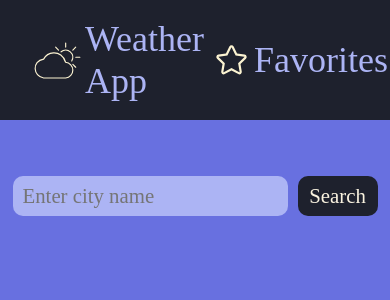
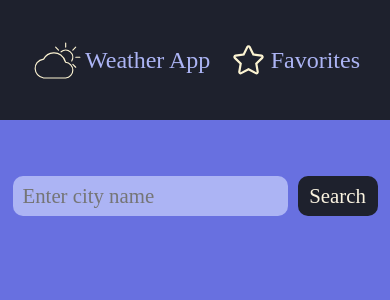
Before and after one commit to NeilB1ju/weather-app, a React (Vite) app: page / in a window 390 px wide. Shown: the top 300 px of the page. Built offline with nearby package versions, Linux system fonts and the light colour scheme; a web font is replaced by a local one.

Commit message:
updated mobile responsiveness

```diff
--- a/src/index.css
+++ b/src/index.css
@@ -182,4 +182,7 @@ main {
   .card-grid {
     grid-template-columns: 1fr;
   }
+  .header-text {
+    font-size: 24px;
+  }
 }
```
